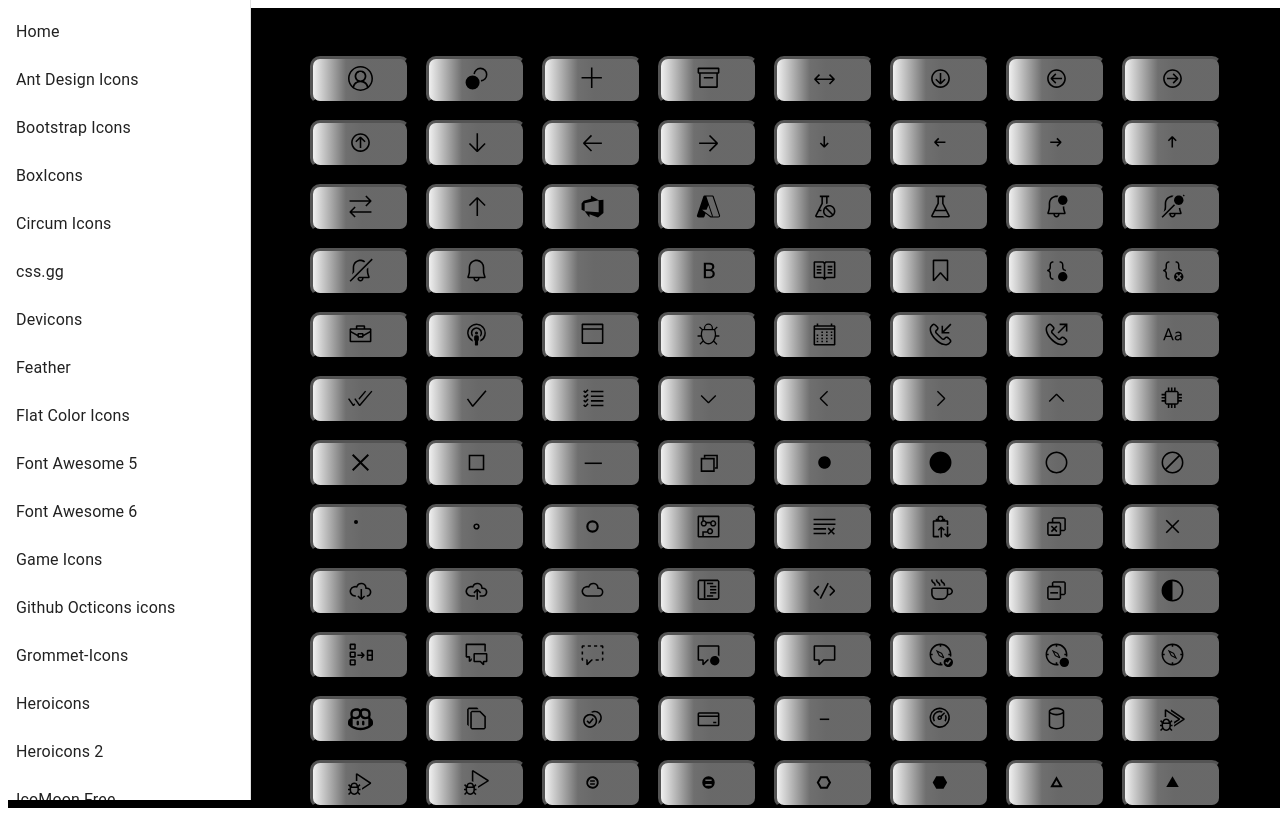
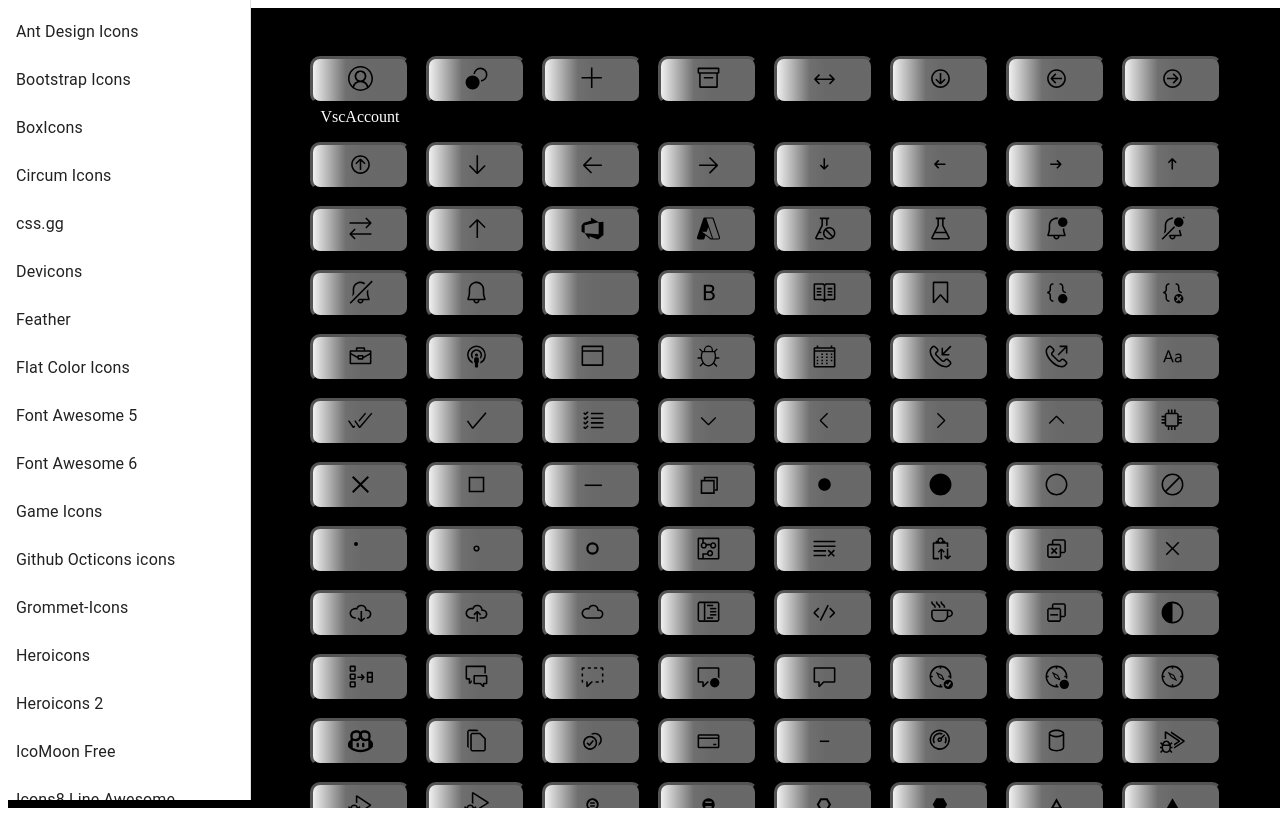
Before and after one commit to nik-neg/metallic-button-with-react-icons, a React (Vite) app in the folder client/: page / in a window 1280 px wide. Built offline with nearby package versions, Linux system fonts and the light colour scheme.

Commit message:
format: prettier, add icon rows

```diff
--- a/client/src/App.styles.ts
+++ b/client/src/App.styles.ts
@@ -23,6 +23,12 @@ export const SButtonListContainer = styled.div`
     flex-wrap: wrap;
     gap: 1rem;
     padding: 3rem;
+`;
+
+export const SButtonContainer = styled.div`
+    display: flex;
+    flex-direction: column;
+    gap: 0.25rem;
 `;
 
 // make other buttons on hover zoom out
@@ -63,3 +69,8 @@ export const SButton = styled.button<SButtonProps>`
         transform: none; /* No scaling or transformation on click */
     }
 `;
+
+export const SButtonLabel = styled.div`
+    text-align: center;
+    color: white;
+`;
--- a/client/src/App.tsx
+++ b/client/src/App.tsx
@@ -1,6 +1,5 @@
 import {
     Box,
-    Divider,
     Drawer,
     List,
     ListItem,
@@ -11,6 +10,8 @@ import {
     SAppContainer,
     SAppContainerColumn,
     SButton,
+    SButtonContainer,
+    SButtonLabel,
     SButtonListContainer,
 } from './App.styles.ts';
 import {
@@ -140,16 +141,6 @@ function App() {
                     </ListItem>
                 ))}
             </List>
-            <Divider />
-            <List>
-                {['All mail', 'Trash', 'Spam'].map((text, index) => (
-                    <ListItem key={text} disablePadding>
-                        <ListItemButton>
-                            <ListItemText primary={text} />
-                        </ListItemButton>
-                    </ListItem>
-                ))}
-            </List>
         </Box>
     );
     return (
@@ -161,9 +152,13 @@ function App() {
             </SAppContainerColumn>
             <SAppContainerColumn>
                 <SButtonListContainer>
-                    <SButton>
-                        <VscAccount size={25} aria-label={'Account'} />
-                    </SButton>
+                    <SButtonContainer>
+                        <SButton>
+                            <VscAccount size={25} aria-label={'Account'} />
+                        </SButton>
+                        <SButtonLabel>VscAccount</SButtonLabel>
+                    </SButtonContainer>
+
                     <SButton>
                         <VscActivateBreakpoints size={25} />
                     </SButton>
--- a/client/src/constants.ts
+++ b/client/src/constants.ts
@@ -1,5 +1,4 @@
 export const ICON_LIBRARIES: string[] = [
-    'Home',
     'Ant Design Icons',
     'Bootstrap Icons',
     'BoxIcons',
```
